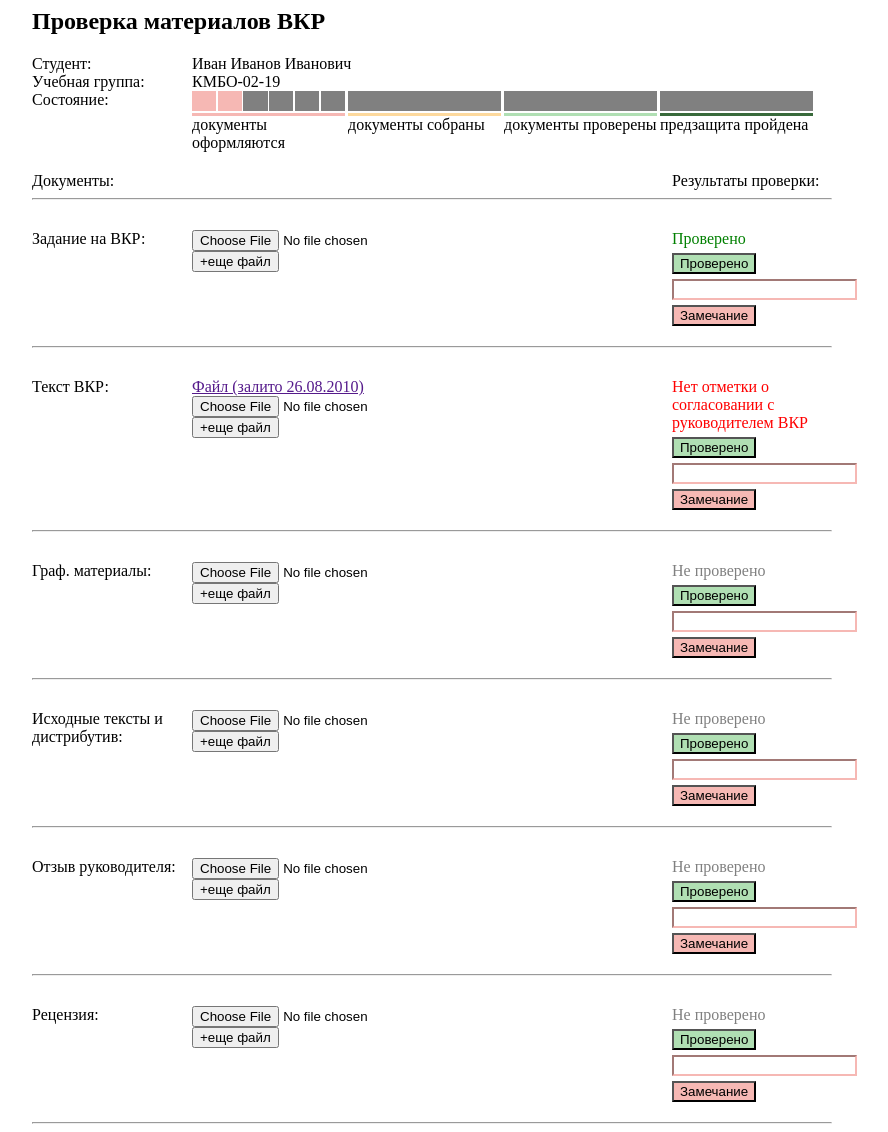
After one commit to Annerley/VKR, a PHP site: page /proverkaVKR.php in a window 1280 px wide. The commit adds this page. Shown: the whole page, without its empty margins (208-1096 px from the left). Run offline with PHP 8.4, Linux system fonts and the light colour scheme.

Commit message:
added info from db

```diff
--- /dev/null
+++ b/proverkaVKR.php
@@ -0,0 +1,158 @@
+<!DOCTYPE HTML PUBLIC >
+<html>
+ <head>
+  <link rel="stylesheet" href="proverkaVKR_style.css">
+  <meta http-equiv="Content-Type" content="text/html; charset=utf-8">
+  <title></title>
+ </head>
+ <body>
+  <div class = "wrapper">
+	<h2 class="">Проверка материалов ВКР</h2>
+	<div class="load_block">
+		<div>
+			<div class ="type left_name">Студент:</div>
+			<div class = "name">Иван Иванов Иванович</div>
+		</div>
+		<div>
+			<div class ="type left_name">Учебная группа:</div>
+			<div class = "name">КМБО-02-19</div>
+		</div>
+		<div class="clear"></div>
+	</div>
+	<div class = "state">
+		<div class="left_name">Cостояние:</div>
+		<div class = "text">
+			<div class ="progress2 40pr first">
+
+				<div class = "square"></div>
+				<div class = "square"></div>
+				<div class = "square"></div>
+				<div class = "square"></div>
+				<div class = "square"></div>
+				<div class = "square"></div>
+
+			</div>
+			<div>документы оформляются</div>
+		</div>
+		<div class = "text">
+			<div class ="progress2 second">
+			<div class = "pr100"></div>
+
+			</div>
+			<div>документы собраны</div>
+		</div>
+		<div class = "text">
+			<div class ="progress2 third">
+			<div class = "pr100 space2"></div>
+
+			</div>
+			<div>документы проверены</div>
+		</div>
+		<div class = "text">
+			<div class ="progress2 fourth">
+			<div class = "pr100 space3"></div>
+
+			</div>
+			<div>предзащита пройдена</div>
+		</div>
+	</div>
+
+	<div class="clear"></div>
+
+	<div class="files">
+			<div class ="name ">Документы:</div>
+			<div class = "label">Результаты проверки:</div>
+
+	</div>
+	<div class = "clear"></div><hr>
+	<div class = "add_files">
+		<div >
+			<div class = "name left_name" >Задание на ВКР:</div>
+			<div class = "block ">
+				<input type = "file">
+				<br><input type = "button" value = "+еще файл">
+
+			</div>
+			<div class = "result good">
+				<div>Проверено</div>
+				<button class = "button_good">Проверено</button>
+				<input class = "input" type = "text">
+				<button class = "button_bad">Замечание</button>
+			</div><div class="clear"></div><hr>
+		</div>
+		<div >
+			<div class = "name left_name" >Текст ВКР:</div>
+			<div class = "block ">
+				<div><a href ="">Файл (залито 26.08.2010)</a></div>
+				<input type = "file">
+				<br><input type = "button" value = "+еще файл">
+			</div>
+			<div class = "result bad">
+				<div>Нет отметки о согласовании с руководителем ВКР</div>
+				<button class = "button_good">Проверено</button>
+				<input class = "input" type = "text">
+				<button class = "button_bad">Замечание</button>
+			</div>
+			<div class="clear"></div><hr>
+		</div>
+		<div >
+			<div class = "name left_name" >Граф. материалы:</div>
+			<div class = "block ">
+				<input type = "file">
+				<br><input type = "button" value = "+еще файл">
+			</div>
+			<div class = "result okay">
+				<div>Не проверено</div>
+				<button class = "button_good">Проверено</button>
+				<input class = "input" type = "text">
+				<button class = "button_bad">Замечание</button>
+			</div><div class="clear"></div><hr>
+		</div>
+		<div >
+			<div class = "name left_name" >Исходные тексты и дистрибутив:</div>
+			<div class = "block ">
+				<input type = "file">
+				<br><input type = "button" value = "+еще файл">
+			</div>
+			<div class = "result okay ">
+				<div>Не проверено</div>
+				<button class = "button_good">Проверено</button>
+				<input class = "input" type = "text">
+				<button class = "button_bad">Замечание</button>
+			</div><div class="clear"></div><hr>
+		</div>
+		<div >
+			<div class = "name left_name" >Отзыв руководителя:</div>
+			<div class = "block ">
+				<input type = "file">
+				<br><input type = "button" value = "+еще файл">
+			</div>
+			<div class = "result okay">
+				<div>Не проверено</div>
+				<button class = "button_good">Проверено</button>
+				<input class = "input" type = "text">
+				<button class = "button_bad">Замечание</button>
+			</div><div class="clear"></div><hr>
+		</div>
+		<div >
+			<div class = "name left_name" >Рецензия:</div>
+			<div class = "block ">
+				<input type = "file">
+				<br><input type = "button" value = "+еще файл">
+			</div>
+			<div class = "result okay">
+				<div>Не проверено</div>
+				<button class = "button_good">Проверено</button>
+				<input class = "input" type = "text">
+				<button class = "button_bad">Замечание</button>
+			</div><div class="clear"></div><hr>
+		</div>
+
+	</div>
+
+
+
+  </div>
+
+ </body>
+</html>
```
Also changed, not shown: MySQL.php (added, +38 -0 lines), UploadVKR.php (+8 -1 lines), VKR.php (+13 -65 lines).
